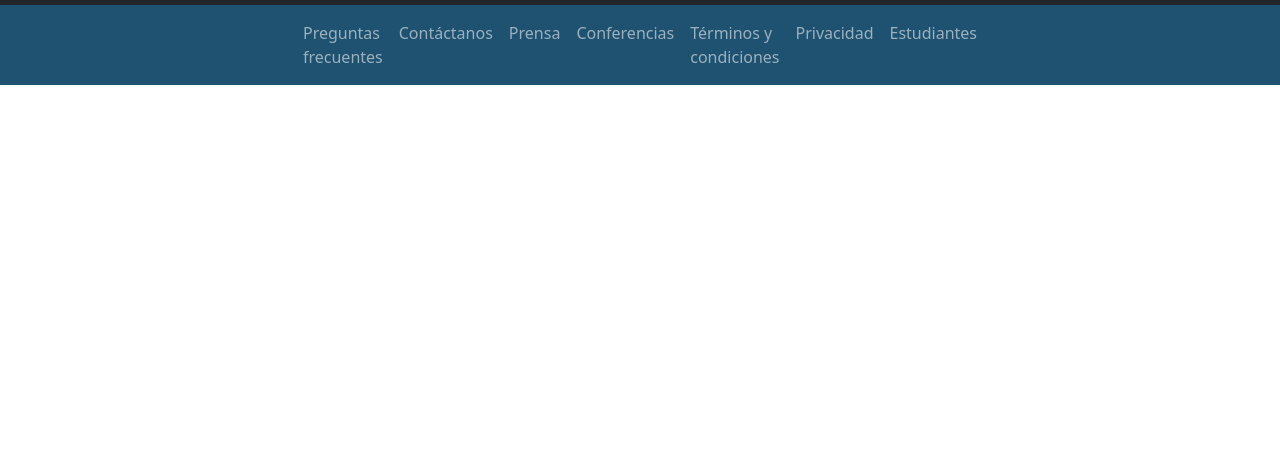
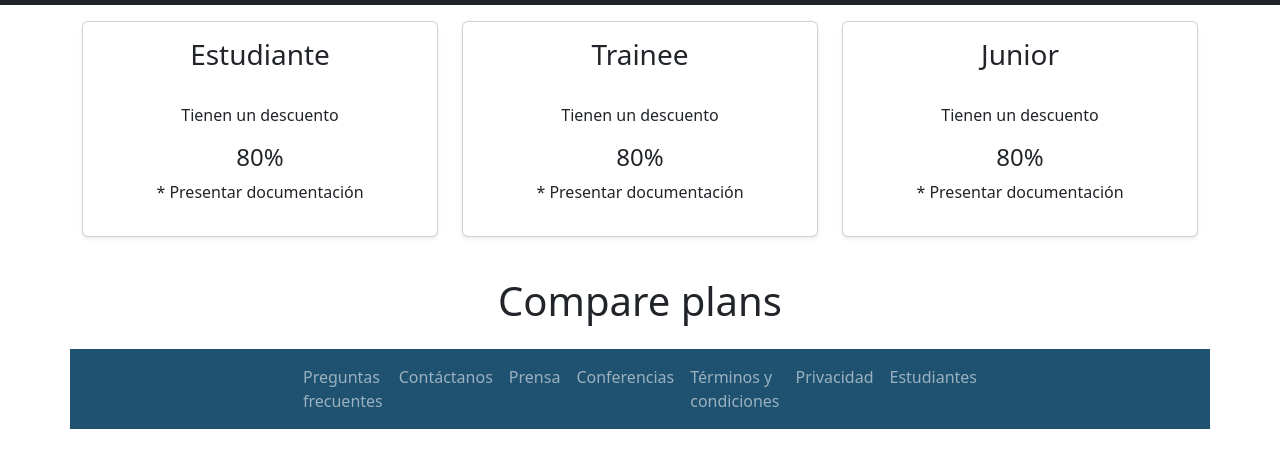
Before and after one commit to fedesanchezdev/Trabajo-Practico-Integrador, a plain HTML site: page tickets.html in a window 1280 px wide. Shown: the part 90-558 px from the top of the page. Drawn offline with nearby package versions, Linux system fonts and the light colour scheme.

Commit message:
Modificado Prices

```diff
--- a/tickets.html
+++ b/tickets.html
@@ -46,13 +46,60 @@
                                 <a class="nav-link" href="#">Conviértete en orador</a>
                             </li>
                             <li class="nav-item">
-                                <a class="nav-link link-success active" aria-current="page" href="./tickets.html">Comprar tickets</a>
+                                <a class="nav-link link-success active" aria-current="page"
+                                    href="./tickets.html">Comprar tickets</a>
                             </li>
                         </ul>
                     </div>
                 </div>
             </nav>
         </div>
+
+
+        <div class="container py-3">
+            <main>
+                <div class="row row-cols-1 row-cols-md-3 mb-3 text-center">
+                    <div class="col">
+                        <div class="card mb-4 shadow-sm">
+                            <div class="py-3">
+                                <h3 class="my-0 fw-normal">Estudiante</h3>
+                            </div>
+                            <div class="card-body">
+                                <p>Tienen un descuento</p>
+                                <h4 class="card-title pricing-card-title">80%</h4>
+                                    <p>* Presentar documentación</p>
+                            </div>
+                        </div>
+                    </div>
+                    <div class="col">
+                        <div class="card mb-4 shadow-sm">
+                            <div class="py-3">
+                                <h3 class="my-0 fw-normal">Trainee</h3>
+                            </div>
+                            <div class="card-body">
+                                <p>Tienen un descuento</p>
+                                <h4 class="card-title pricing-card-title">80%</h4>
+                                    <p>* Presentar documentación</p>
+                            </div>
+                        </div>
+                    </div>
+                    <div class="col">
+                        <div class="card mb-4 shadow-sm">
+                            <div class="py-3">
+                                <h3 class="my-0 fw-normal">Junior</h3>
+                            </div>
+                            <div class="card-body">
+                                <p>Tienen un descuento</p>
+                                <h4 class="card-title pricing-card-title">80%</h4>
+                                    <p>* Presentar documentación</p>
+                            </div>
+                        </div>
+                    </div>
+                </div>
+
+                <h2 class="display-6 text-center mb-4">Compare plans</h2>
+            </main>
+
 
 
             <!-- Footer nav -->
```
Lines whose indentation alone changed are shown as unchanged.
